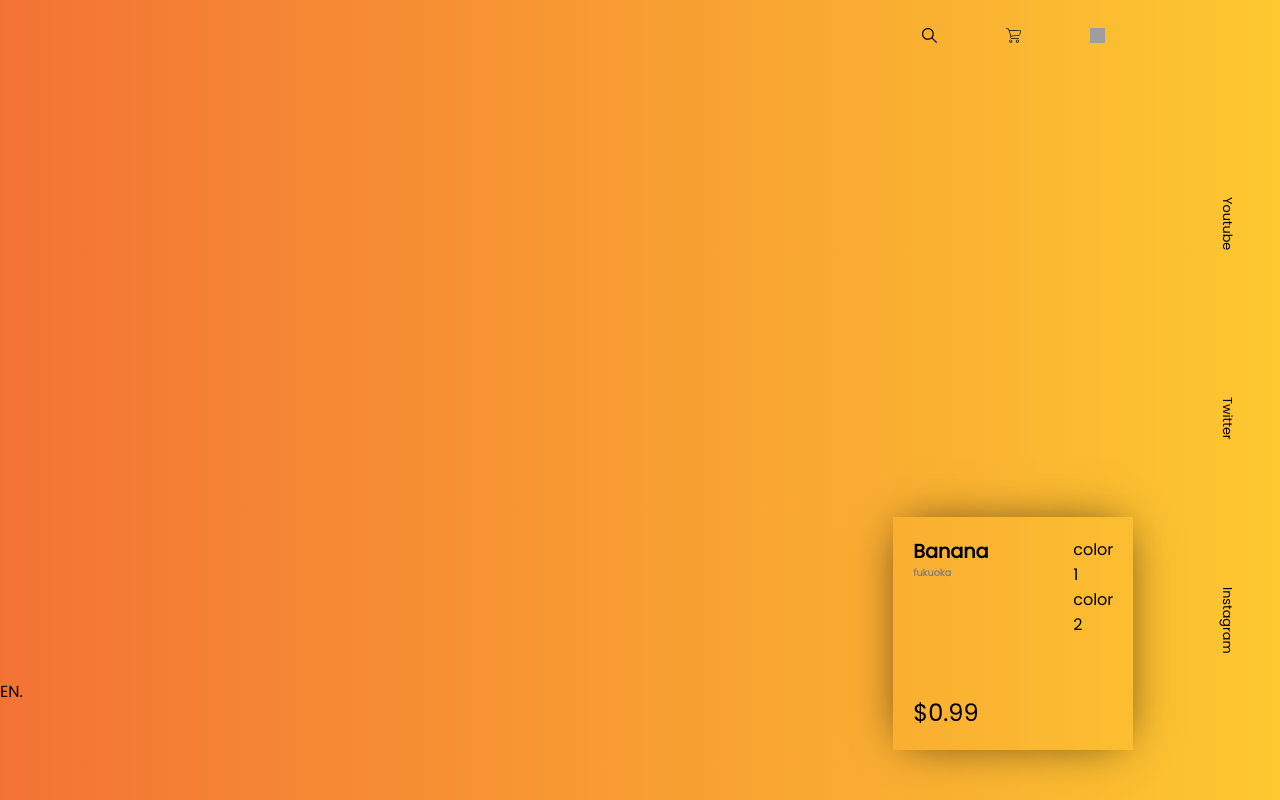
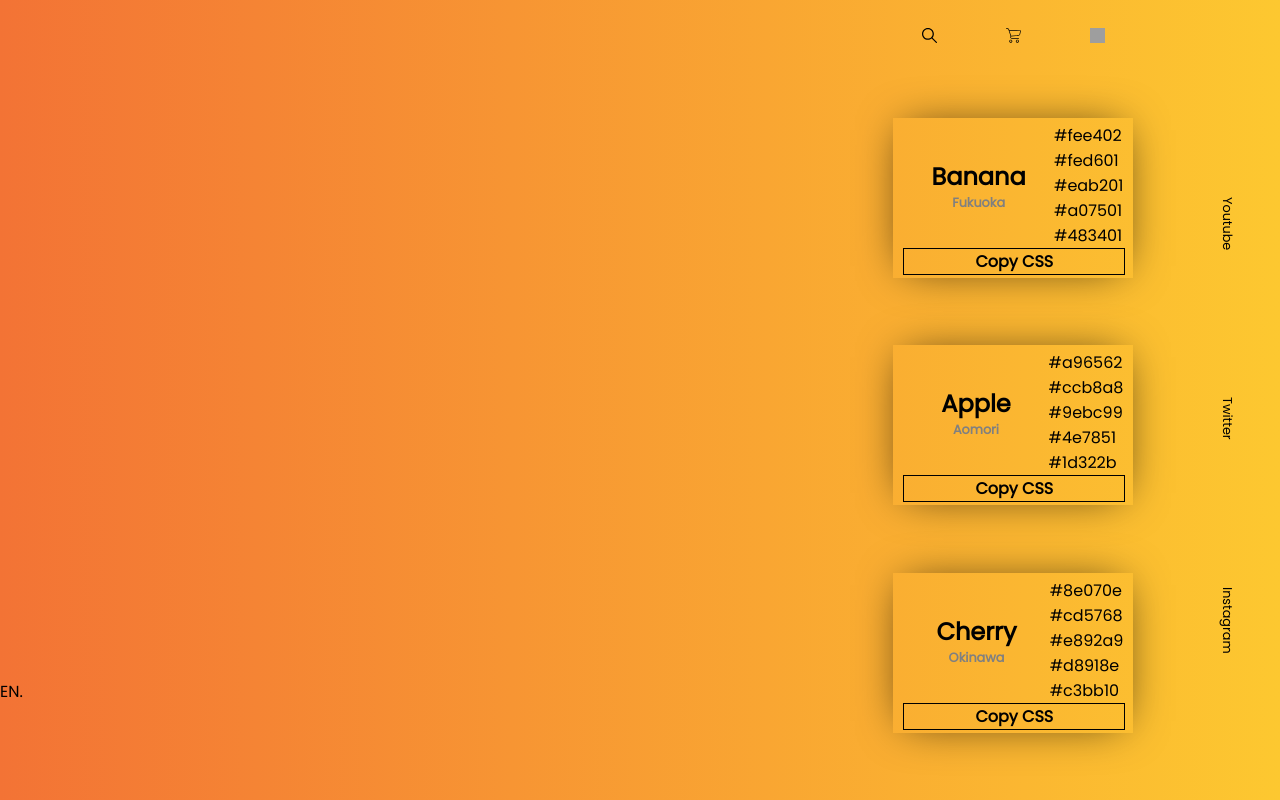
Before and after one commit to TERADA-DANTE/LPs, a React (Create React App) app in the folder fruity/: page / in a window 1280 px wide. Built offline with nearby package versions, Linux system fonts and the light colour scheme; grey boxes are pictures that could not be loaded.

Commit message:
Replace colour card

```diff
--- a/fruity/src/App.js
+++ b/fruity/src/App.js
@@ -2,13 +2,47 @@ import './styles/App.css'
 import Gallery from './components/Gallery'
 import Cart from './components/Cart'
 // import files
+const fruits = [
+  {
+    name: 'banana',
+    origin: 'fukuoka',
+    colors: [
+      "#fee402",
+      "#fed601",
+      "#eab201",
+      "#a07501",
+      "#483401",
+    ]
+  },
+  {
+    name: 'apple',
+    origin: 'aomori',
+    colors: [
+      "#a96562",
+      "#ccb8a8",
+      "#9ebc99",
+      "#4e7851",
+      "#1d322b",
+    ]
+  },
+  {
+    name: 'cherry',
+    origin: 'okinawa',
+    colors: [
+      "#8e070e",
+      "#cd5768",
+      "#e892a9",
+      "#d8918e",
+      "#c3bb10",
+    ]
+  }
+]
+function App() {
 
-function App() {
   return (
     <div className="App">
-
       <Gallery />
-      <Cart />
+      <Cart props={fruits} />
     </div>
   )
 }
--- a/fruity/src/components/Cart.js
+++ b/fruity/src/components/Cart.js
@@ -10,18 +10,18 @@ import Nav from './Header/Nav'
 import Search from '../assets/icons/search.svg'
 import Cargo from '../assets/icons/cargo.svg'
 import List from '../assets/icons/list.svg'
-function Cart() {
+function Cart({ props }) {
     const icons = {
         search: Search,
         cargo: Cargo,
         list: List
     }
-    const props = ['search', 'cargo', 'list'].map((item) =>
+    const buttons = ['search', 'cargo', 'list'].map((item) =>
         <img src={icons[item]} alt={item} />
     )
     return <section className={`Cart`}>
-        <Nav props={props} className={`Cart-Nav`} />
-        <Content />
+        <Nav props={buttons} className={`Cart-Nav`} />
+        <Content props={props} />
         <Aside />
     </section>
 }
--- a/fruity/src/components/Cart/Content/Content.js
+++ b/fruity/src/components/Cart/Content/Content.js
@@ -1,7 +1,19 @@
+import '../../../styles/Content.css'
+
 import Description from './Description'
-function Content() {
+function Content({ props }) {
     return <div className={`Content`}>
-        <Description />
+        {
+            props.map((item, index) => {
+                const { name, origin, colors } = item
+                return <Description
+                    key={index}
+                    name={name}
+                    origin={origin}
+                    colors={colors} />
+            })
+        }
+
     </div>
 }
 
--- a/fruity/src/components/Cart/Content/Description.js
+++ b/fruity/src/components/Cart/Content/Description.js
@@ -1,18 +1,17 @@
 import '../../../styles/Description.css'
 
-function Description() {
+function Description({ name, origin, colors }) {
     return <article className={`Description`}>
         <div className={`detail`}>
-            <h1>Banana</h1>
-            <h4>fukuoka</h4>
-            <span>$0.99</span>
+            <h1 className={`name`}>{name}</h1>
+            <h4 className={`origin`}>{origin}</h4>
         </div>
         <nav className={`color`}>
             <ul className={`color-pick`}>
-                <li>color 1</li>
-                <li>color 2</li>
+                {colors.map((color, index) => <li key={index}>{color}</li>)}
             </ul>
         </nav>
+        <h6 className={`btn`}>Copy CSS</h6>
     </article>
 }
 export default Description
--- a/fruity/src/styles/Cart.css
+++ b/fruity/src/styles/Cart.css
@@ -15,13 +15,7 @@
     width : 15px;
     height: 15px;
 }
-.Cart > .Content{
-    grid-row: 2;
-    grid-column: 1 / span 3;
-    padding: 0px 40px 50px 40px;
-    display: grid;
-    grid-template-rows: repeat(3, 1fr);
-}
+
 .Cart >.Aside{
     font-size: 0.8rem;
     grid-row: 2;
--- /dev/null
+++ b/fruity/src/styles/Content.css
@@ -0,0 +1,8 @@
+.Content{
+    grid-row: 2;
+    grid-column: 1 / span 3;
+    display: flex;
+    flex-direction: column;
+    justify-content: space-evenly;
+    align-items: center;
+}
--- a/fruity/src/styles/Description.css
+++ b/fruity/src/styles/Description.css
@@ -1,33 +1,41 @@
 .Description{
-    grid-row: 3;
     display: grid;
+    width: 220px;
+    height: 150px;
+    padding: 5px 10px 5px 10px;
     grid-template-columns: 5fr 1fr;
-    padding: 20px;
     -webkit-box-shadow: 0px 0px 46px -12px rgba(0,0,0,0.75);
     -moz-box-shadow: 0px 0px 46px -12px rgba(0,0,0,0.75);
     box-shadow: 0px 0px 46px -12px rgba(0,0,0,0.75);
 }
-
+.Description *{
+    margin: 0;
+    padding: 0;
+}
 .detail{
     display: flex;
     flex-direction: column;
+    align-items: center;
+    justify-content: center;
 }
-.detail h1{
-    margin: 0;
-    padding: 0;
-    font-size: 1.2em;
+.name{
+    font-size: 1.5em;
 }
-.detail h4{
-    margin: 0;
-    padding: 0;
+.origin{
     color: grey;
-    font-size: 0.6em;
+    font-size: 0.8em;
 }
-.detail span{
-    margin: 0;
-    padding: 0;
-    font-size: 1.5rem;
+.name::first-letter, .origin::first-letter{
+    text-transform: capitalize;
+}
+.btn{
+    width: 100%;
+    border: 1px solid black;
+    font-size: 1rem;
     margin-top: auto;
+    grid-column: 1 / span 2;
+    text-align: center;
+
 }
 .color{
     display: flex;
```
